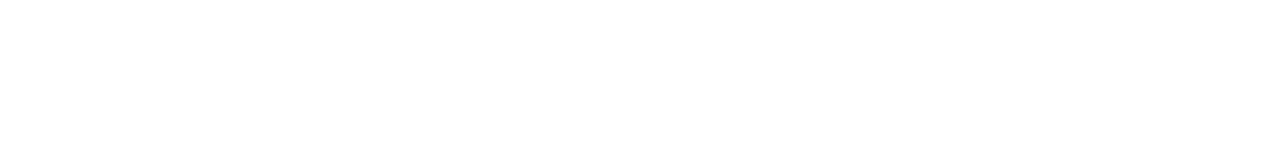
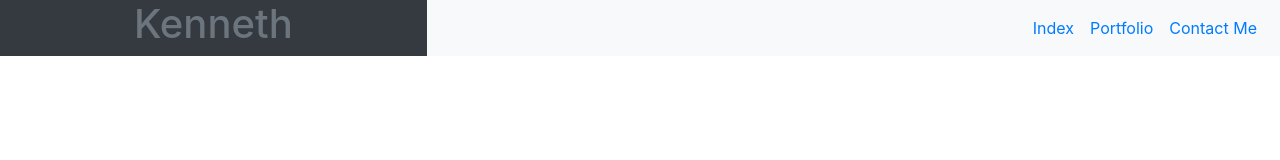
Before and after one commit to kdeguzm3/WeekTwoResponsive, a plain HTML site: page index.html in a window 1280 px wide. Drawn offline with nearby package versions, Linux system fonts and the light colour scheme.

Commit message:
Navbar added on all pages

```diff
--- a/index.html
+++ b/index.html
@@ -0,0 +1,28 @@
+<!doctype html>
+<html lang="en">
+  <head>
+    <!-- Required meta tags -->
+    <meta charset="utf-8">
+    <meta name="viewport" content="width=device-width, initial-scale=1, shrink-to-fit=no">
+
+    <!-- Bootstrap CSS -->
+    <link rel="stylesheet" href="https://stackpath.bootstrapcdn.com/bootstrap/4.4.1/css/bootstrap.min.css" integrity="sha384-Vkoo8x4CGsO3+Hhxv8T/Q5PaXtkKtu6ug5TOeNV6gBiFeWPGFN9MuhOf23Q9Ifjh" crossorigin="anonymous">
+
+    <title>Index</title>
+  </head>
+  <body>
+    <nav class="container-fluid">
+        <div class="row x">
+            <div class="container-fluid col-sm-4 bg-dark d-flex flex-row justify-content-center text-secondary">
+                <p class="h1">Kenneth</p>
+            </div>
+            <div class="container-fluid-xs col-sm-8 navbar-light bg-light flex-row d-flex justify-content-between justify-content-sm-end align-items-center">
+                <a class="p-2" href="./index.html">Index</a class="p-2">
+                <a class="p-2" href="./portfolio.html">Portfolio</a class="p-2">
+                <a class="p-2" href="contact.html">Contact Me</a class="p-2">
+            </div>
+        </div>
+    </nav>
+
+  </body>
+</html>
```
Also changed, not shown: contact.html (+13 -2 lines), portfolio.html (+13 -0 lines), 1 other file.
